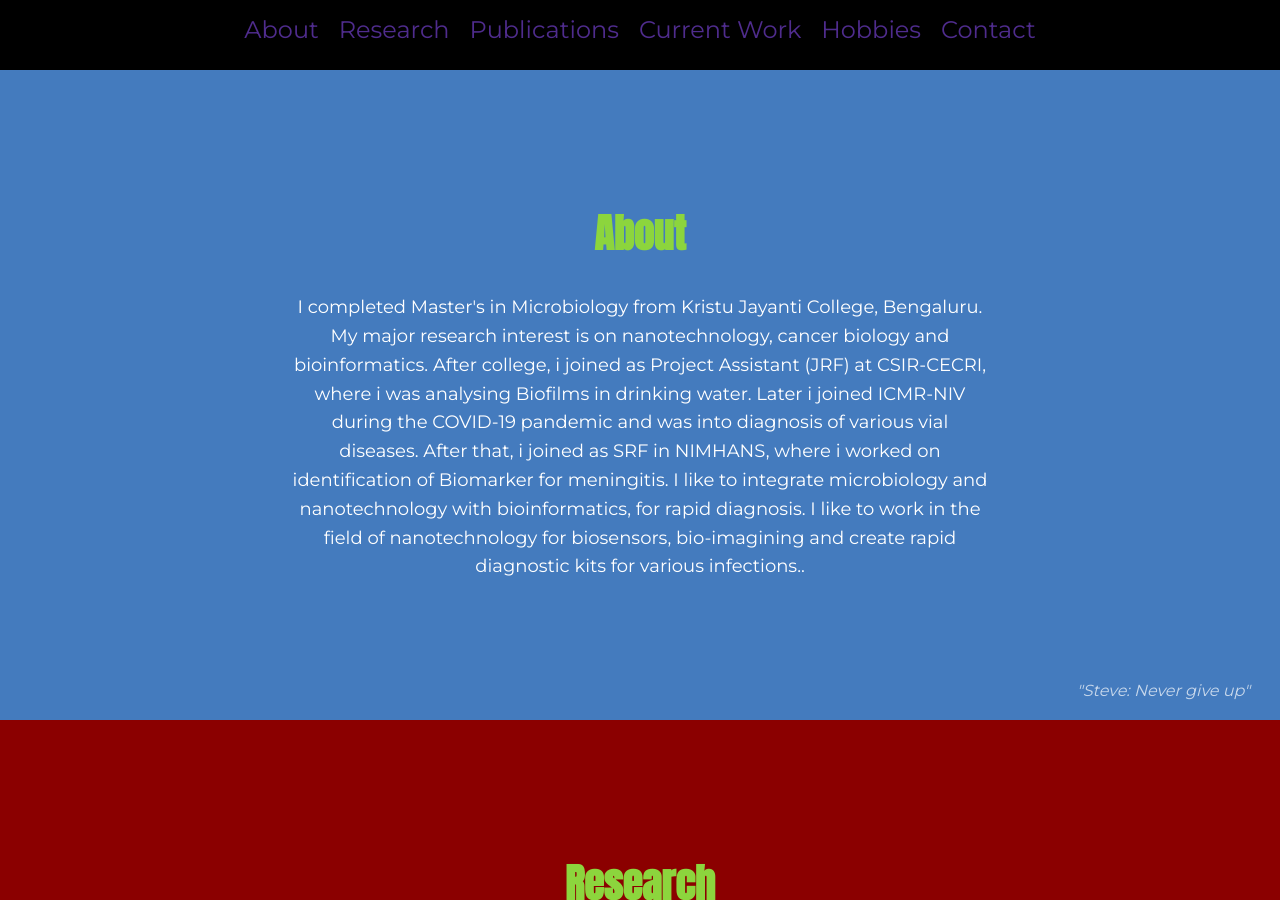
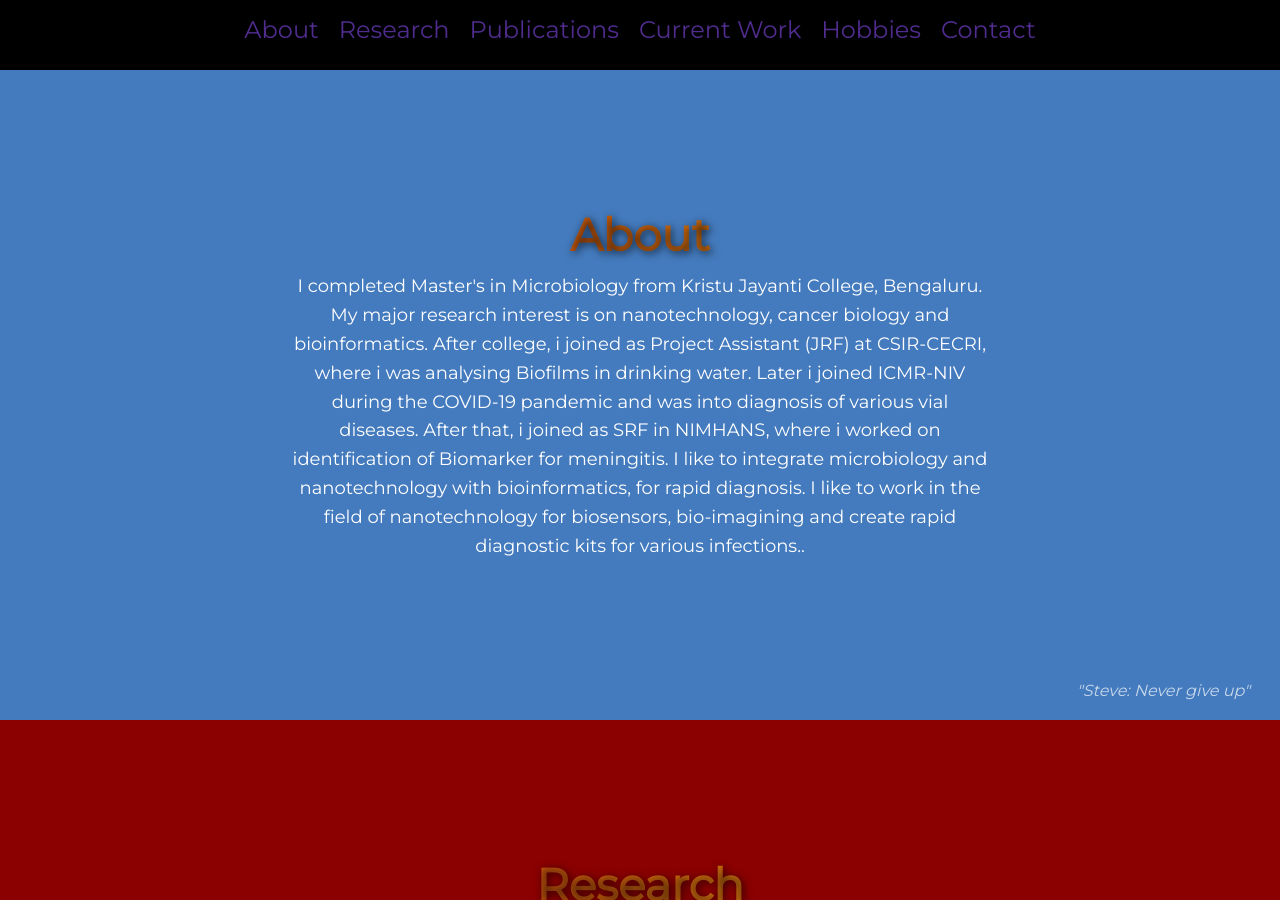
Before and after one commit to nanosrini/nanosrini.github.io, a Jekyll site: the page home/index.html, which Jekyll copies as it is, in a window 1280 px wide and 900 px high. Built offline with Jekyll 4.4.1, drawn with Linux system fonts in a browser that asks for light colours.

Commit message:
Update index.html

```diff
--- a/home/index.html
+++ b/home/index.html
@@ -48,12 +48,13 @@ section {
   text-align: center;
 }
     h1 {
-      font-size: 40px;
-      text-align: center;
-      color: #8cd53d;
-      font-family: 'Anton', sans-serif;
-      margin-bottom: 30px;
-    }
+  font-size: 45px;
+  margin-bottom: 10px;
+  background: linear-gradient(90deg, #aa0505, #f5c518);
+  -webkit-background-clip: text;
+  -webkit-text-fill-color: transparent;
+  text-shadow: 2px 2px 8px rgba(0,0,0,0.7);
+}
     p {
       max-width: 700px;
       margin: 0 auto;
```
